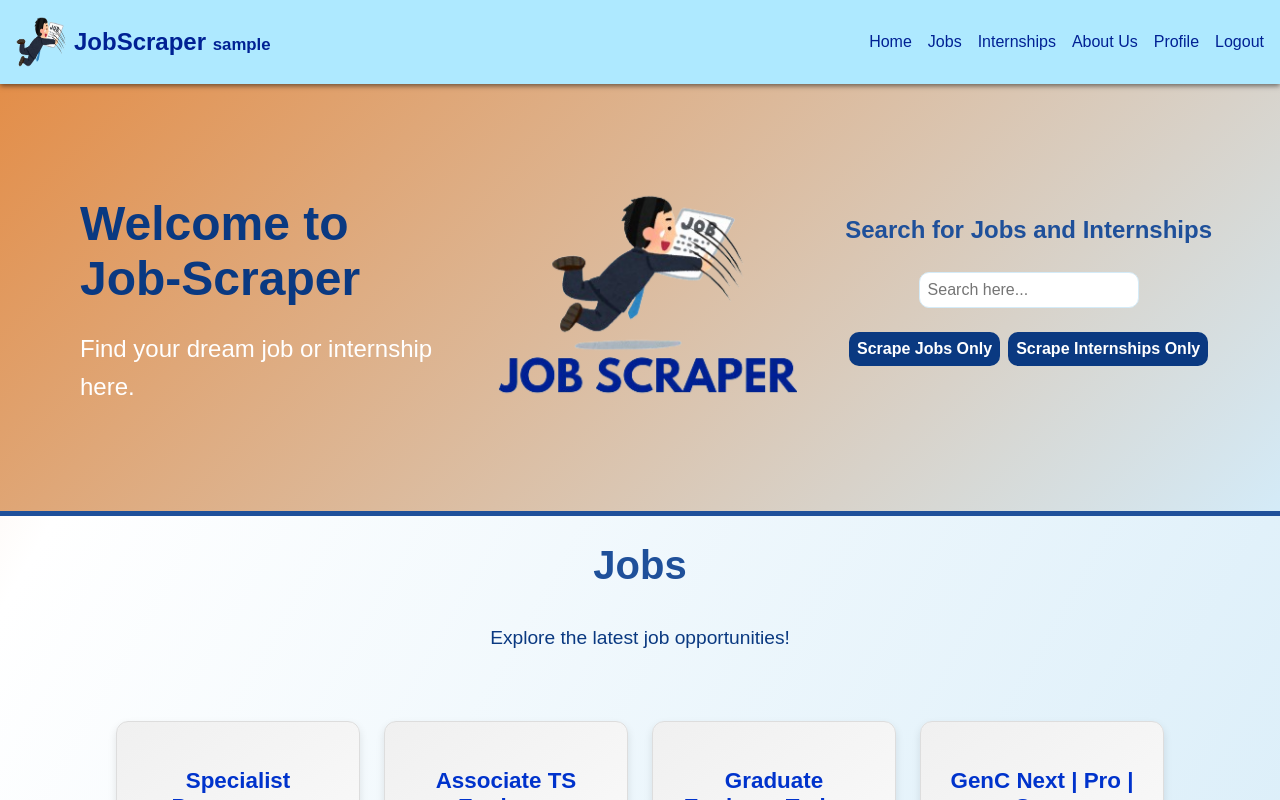
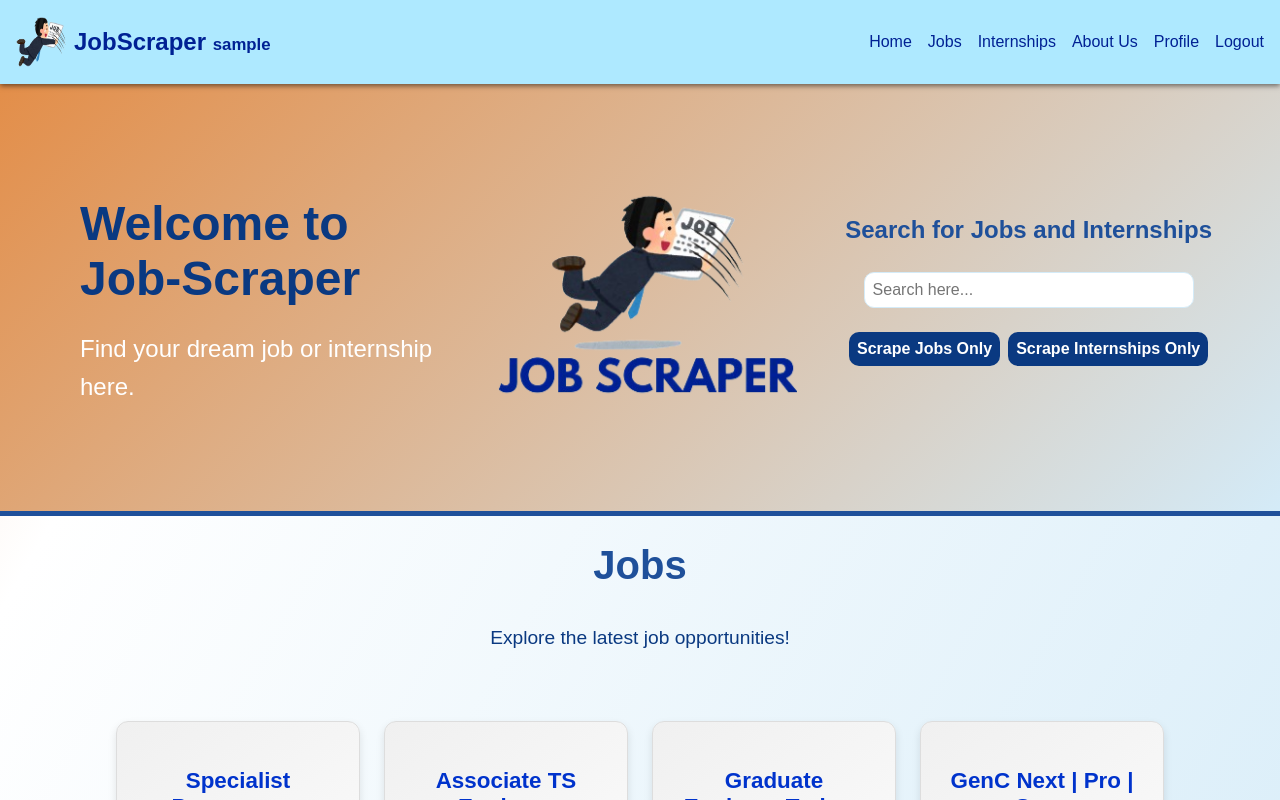
Before and after one commit to apeksha-ankola/JobScraper-Frontend, a React (Create React App) app: page / in a window 1280 px wide. Shown: the top 800 px of the page. Built offline with nearby package versions, Linux system fonts and the light colour scheme; sample sign-in values are in the browser's storage.

Commit message:
Search box made center

```diff
--- a/src/Components/Landingpage/LandingPage.css
+++ b/src/Components/Landingpage/LandingPage.css
@@ -33,16 +33,10 @@ body {
 
 .search-wrapper {
   position: relative;
-  width: 60%;
+  width: 90%;
   margin: 0 auto 1rem;
 }
 
-/* .search-container h2 {
-  font-size: 1.5rem;
-  text-align: center;
-  margin-bottom: 20px;
-  color: #1f509a;
-} */
 .search-bar {
   width: 100%;
   padding: 0.8rem;
```
